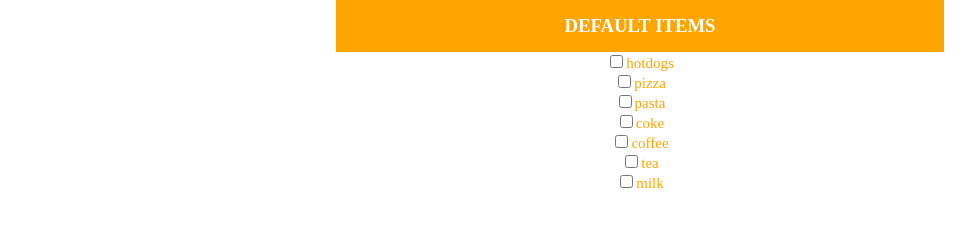
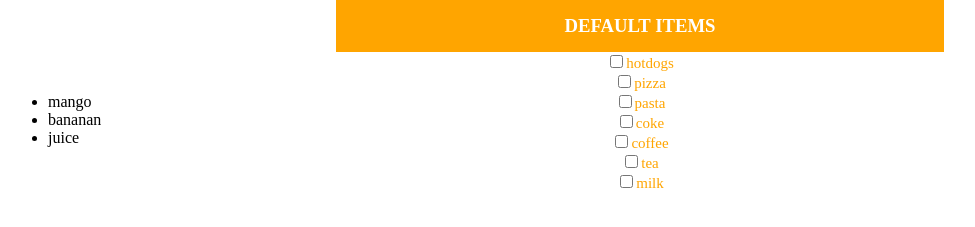
Before and after one commit to PaulPanlilio/my-shopping-list, a plain HTML site: page additems.html in a window 1280 px wide. Shown: the part 151-378 px from the top of the page, without its empty margins (0-975 px from the left). Drawn offline with Linux system fonts and the light colour scheme.

Commit message:
5th commit

```diff
--- a/additems.html
+++ b/additems.html
@@ -34,6 +34,13 @@
     <br>
   </form>
 </section>
+<section>
+  <ul>
+    <li>mango</li>
+    <li>bananan</li>
+    <li>juice</li>
+  </ul>
+</section>
 
 </body>
 </html>
```
